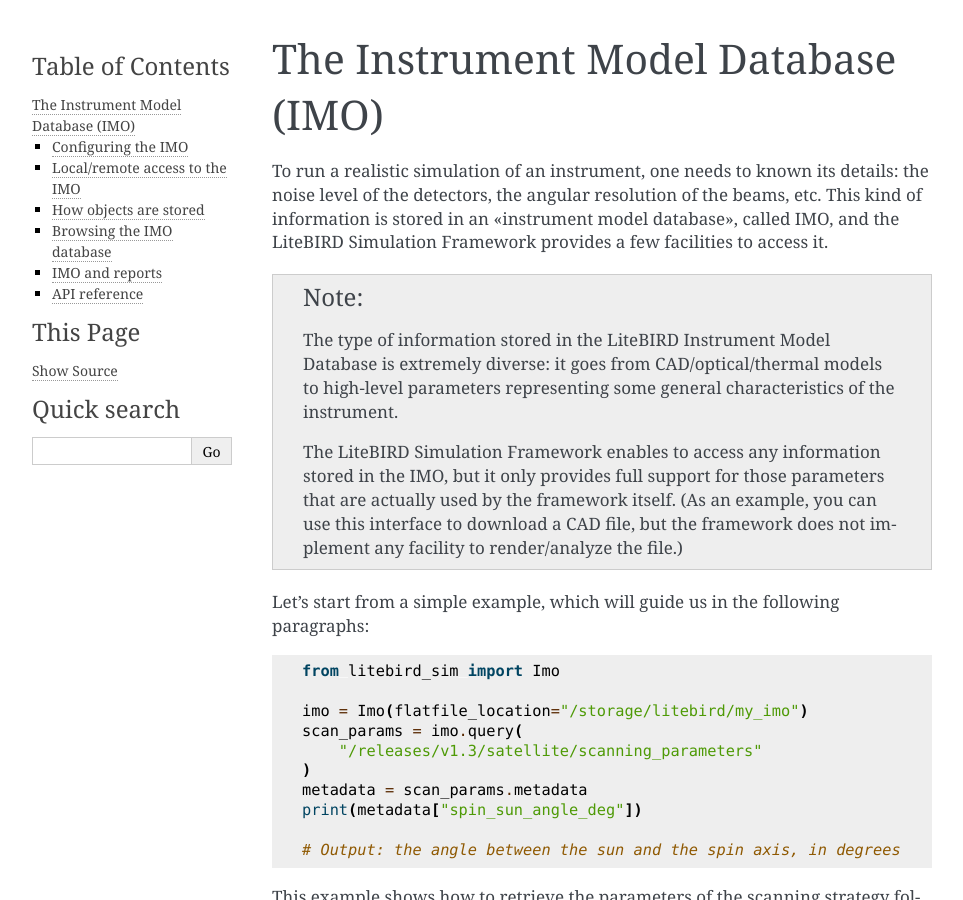
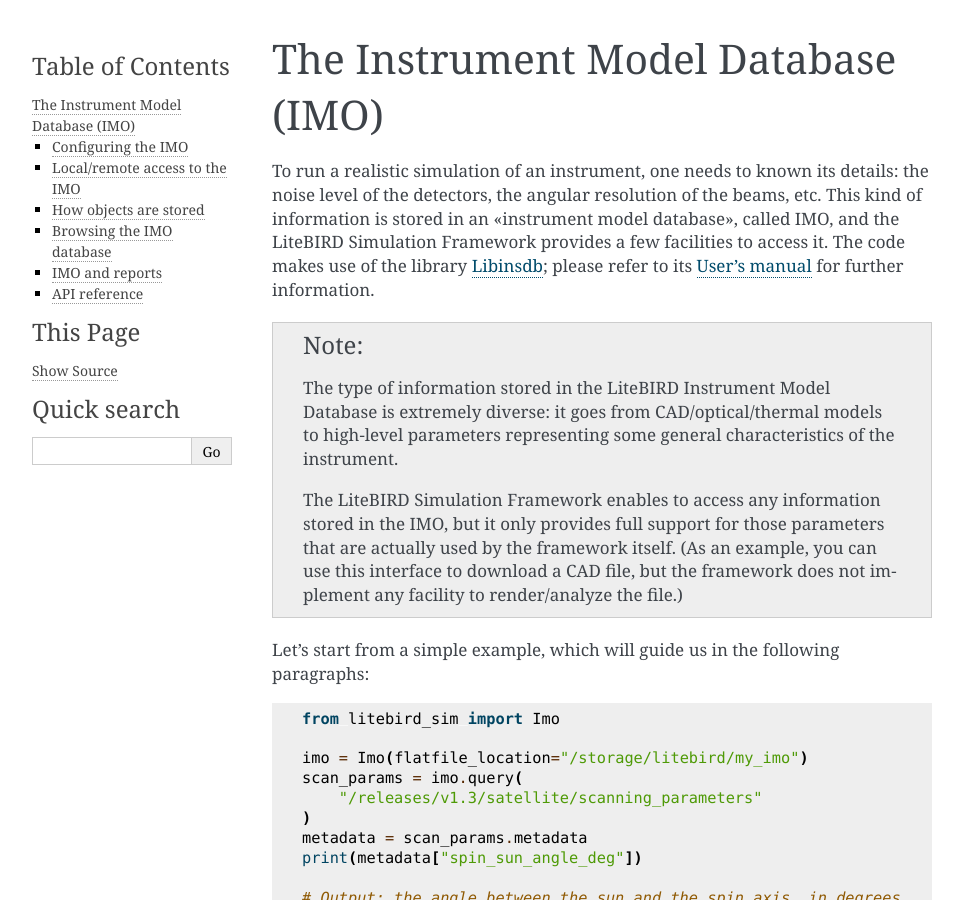
Before and after one commit to litebird/litebird_sim, a Sphinx documentation site: the page built from docs/source/imo.rst, in a window 1280 px wide and 900 px high. Shown: the whole window, without its empty margins (148-1111 px from the left). Built offline with Sphinx 7.4.7, drawn with Linux system fonts in a browser that asks for light colours.

Commit message:
Update the documentation

```diff
--- a/docs/source/imo.rst
+++ b/docs/source/imo.rst
@@ -7,7 +7,10 @@
 details: the noise level of the detectors, the angular resolution of
 the beams, etc. This kind of information is stored in an «instrument
 model database», called IMO, and the LiteBIRD Simulation Framework
-provides a few facilities to access it.
+provides a few facilities to access it. The code makes use of the
+library `Libinsdb <https://github.com/ziotom78/libinsdb>`_; please
+refer to its `User's manual <https://libinsdb.readthedocs.io/en/latest/>`_
+for further information.
 
 .. note::
 
```
